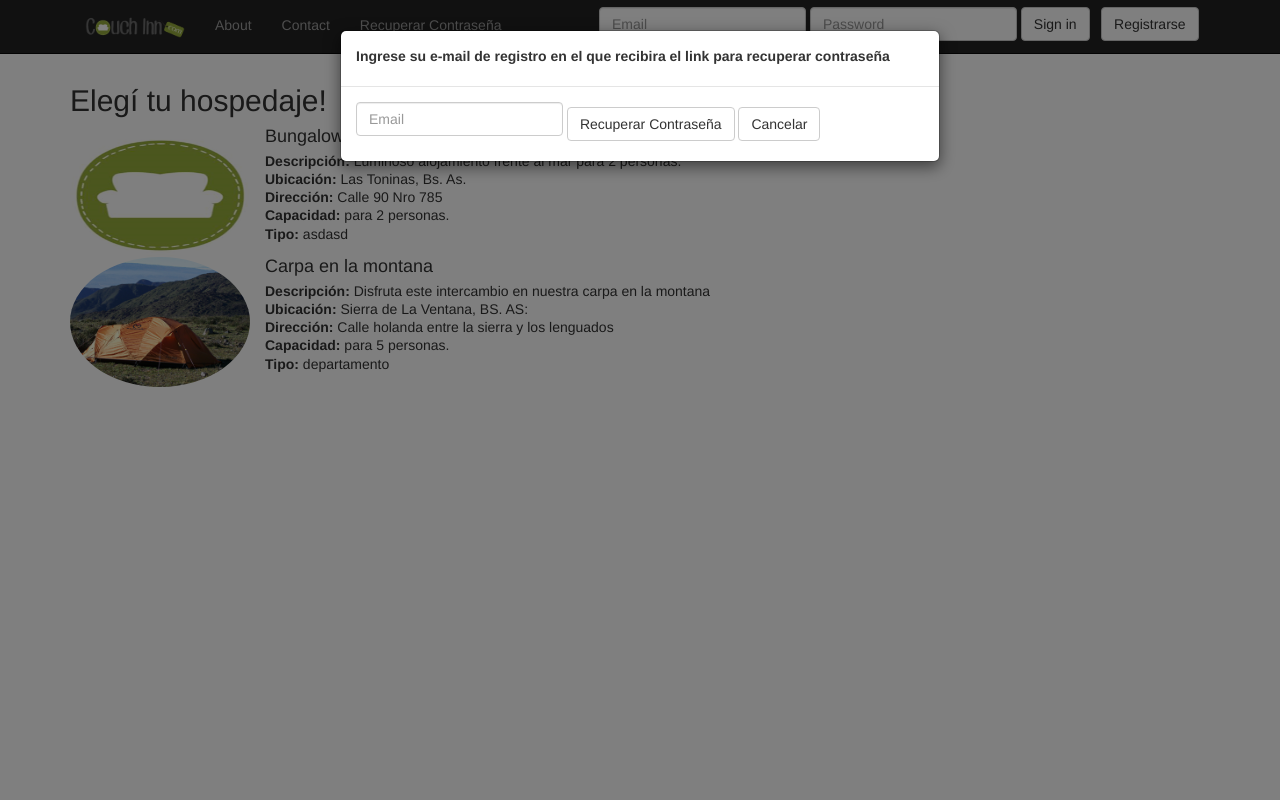
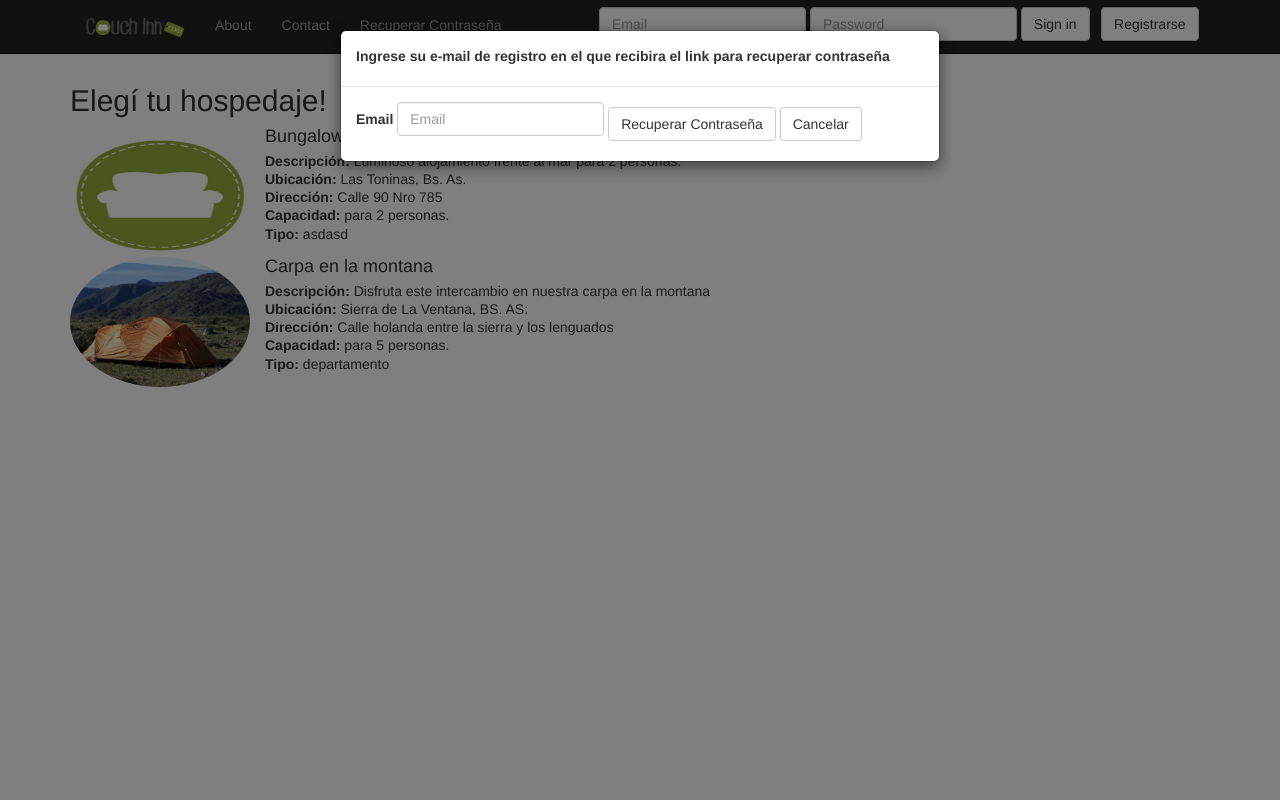
Before and after one commit to parinisantiago/couchinn, a PHP site: page /index.php in a window 1280 px wide, after a click on "Recuperar Contraseña". Run offline with PHP 8.4, Linux system fonts and the light colour scheme; data comes from the database, SQL or seed files in the repository.

Commit message:
cambie los atributos id y name del input

```diff
--- a/modal-Pass.php
+++ b/modal-Pass.php
@@ -7,11 +7,12 @@
                     <label class="control-label" for="emailUser">Ingrese su e-mail de registro en el que recibira el link para recuperar contraseña</label>
                 </div>
                 <div class="modal-body">
-                    <form class="form-inline" name="recuperarContrasena" method="post" onsubmit="return valRecuperarContraseña()" action="consultas/recuperar_contrasena.php">
+                    <form class="form-inline" name="recuperarContrasena" method="post" onsubmit="return valRecuperarContrasena()" action="consultas/recuperar_contrasena.php">
                         <div class="form-group">
-                            <input type="email" name="emailUser" class="form-control" id="emailUser" maxlength="30" placeholder="Email" aria-describedby="helpBlock-email" required>
-                            <span id="glyphicon-email" aria-hidden="true"></span>
-                            <span id="helpBlock-email" class="help-block"></span>
+                            <label class="control-label" for="emailRec">Email</label>
+                            <input type="email" name="emailRec" class="form-control" id="emailRec" maxlength="30" placeholder="Email" aria-describedby="helpBlock-email" required>
+                            <span id="glyphicon-emailRec" aria-hidden="true"></span>
+                            <span id="helpBlock-emailRec" class="help-block"></span>
                         </div>
 
                         <div class="form-group">
```
